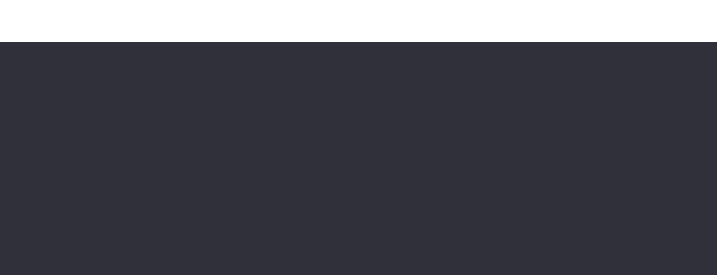
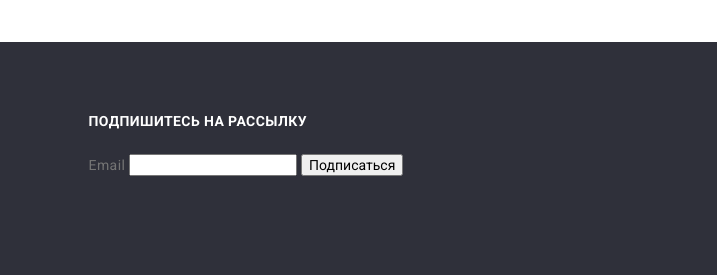
Before and after one commit to AlexandreElMaiss/goit-markup-hw-06, a plain HTML site: page portfolio.html in a window 1280 px wide. Shown: the part 1559-1834 px from the top of the page, 563-1280 px from the left. Drawn offline with nearby package versions, Linux system fonts and the light colour scheme.

Commit message:
добавляет формы

```diff
--- a/css/styles.css
+++ b/css/styles.css
@@ -474,6 +474,8 @@ ul {
 .connect {
   color: var(--main-bg-color);
   text-transform: uppercase;
+  display: block;
+  margin-bottom: 20px;
 }
 
 .footer {
@@ -485,8 +487,8 @@ ul {
   margin-left: 70px;
 }
 
-.connect-links {
-  margin-top: 20px;
+.subscribe-section {
+  margin-left: 93px;
 }
 
 .links {
--- a/portfolio.html
+++ b/portfolio.html
@@ -335,6 +335,18 @@
             </li>
           </ul>
         </div>
+
+        <div class="subscribe-section">
+          <b class="connect"> Подпишитесь на рассылку </b>
+          <form>
+            <label>
+              Email
+              <input type="text" />
+            </label>
+
+            <button type="submit">Подписаться</button>
+          </form>
+        </div>
       </div>
     </footer>
   </body>
```
Also changed, not shown: index.html (+44 -1 lines).
